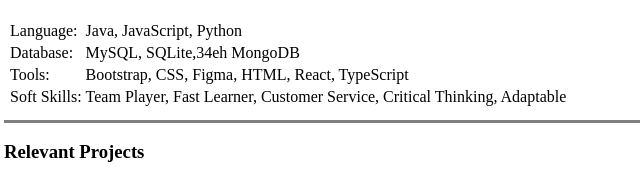
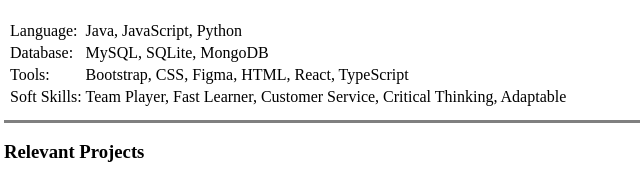
Before and after one commit to theAceChen/resume, a plain HTML site: page index.html in a window 1280 px wide. Shown: the part 478-657 px from the top of the page, 4-644 px from the left. Drawn offline with Linux system fonts and the light colour scheme.

Commit message:
Update index.html

```diff
--- a/index.html
+++ b/index.html
@@ -58,7 +58,7 @@
           </tr>
           <tr>
             <td>Database: </td>
-            <td>MySQL, SQLite,34eh MongoDB</td>
+            <td>MySQL, SQLite, MongoDB</td>
           </tr>
           <tr>
             <td>Tools: </td>
```
